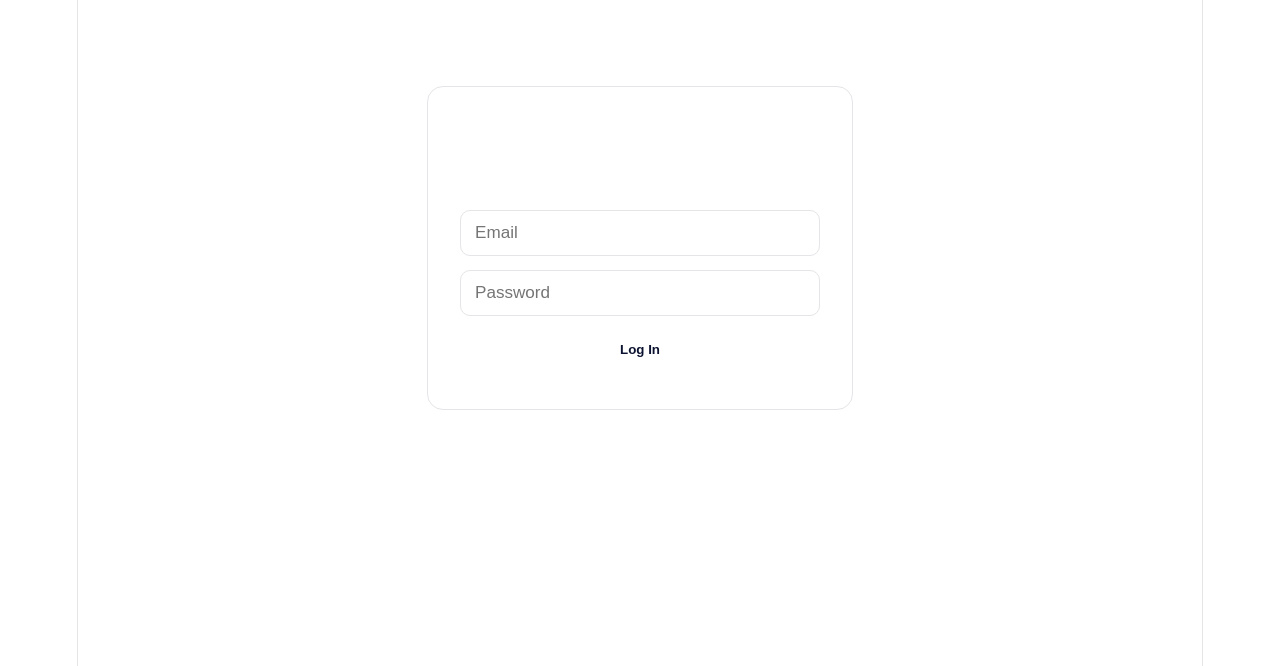
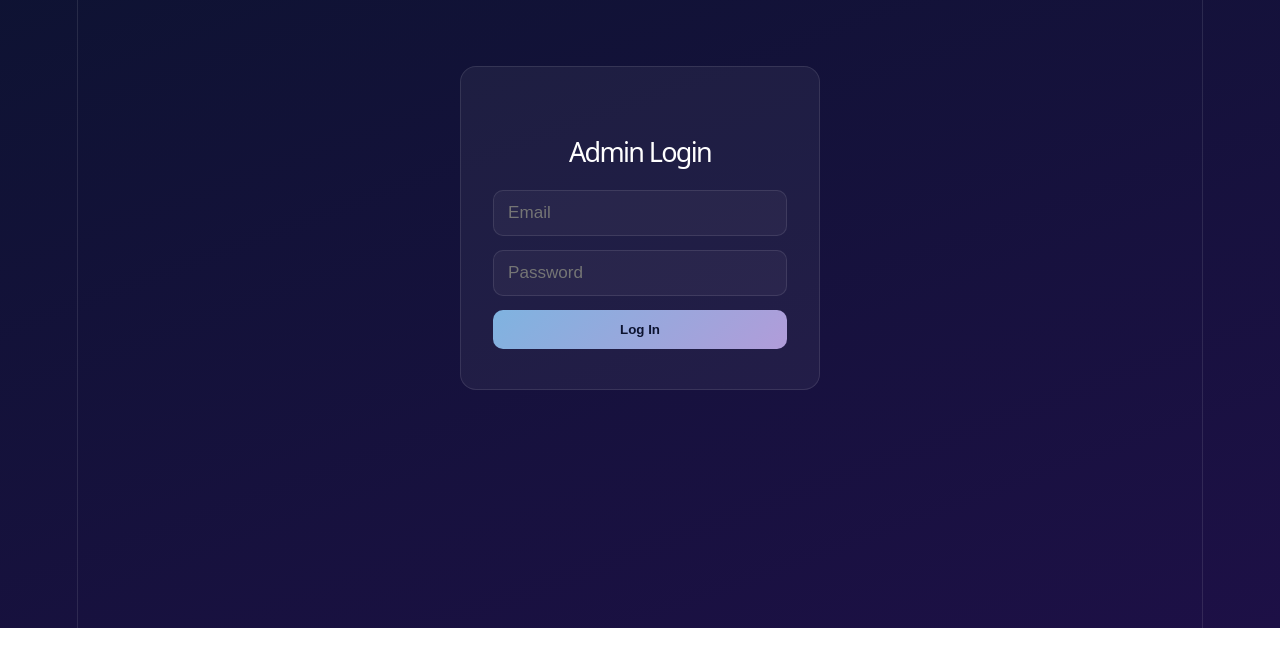
Before and after one commit to amryasser017/quran-app, a React (Vite) app: page /admin/login in a window 1280 px wide. Shown: the part 172-838 px from the top of the page. After the commit the page ends 800 px from the top, so only its background shows below. Built offline with nearby package versions, Linux system fonts and the light colour scheme.

Commit message:
Update App.css

```diff
--- a/src/App.css
+++ b/src/App.css
@@ -353,4 +353,100 @@
         flex-wrap: wrap;
         gap: 10px;
     }
+
 }
+
+:root {
+    --bg-blue: #0c1330;
+    --bg-purple: #1d1046;
+    --surface: rgba(255, 255, 255, 0.05);
+    --surface-hover: rgba(255, 255, 255, 0.08);
+    --border: rgba(255, 255, 255, 0.1);
+    --accent-blue: #7fb3e0;
+    --accent-purple: #b19cd9;
+    --text: #eae8f5;
+    --text-dim: #9691b5;
+}
+
+* {
+    margin: 0;
+    padding: 0;
+    box-sizing: border-box;
+}
+
+html {
+    scroll-behavior: smooth;
+}
+
+body {
+    background: linear-gradient(160deg, var(--bg-blue) 0%, var(--bg-purple) 100%);
+    background-attachment: fixed;
+    color: var(--text);
+    font-family: 'Segoe UI', -apple-system, sans-serif;
+    min-height: 100vh;
+}
+
+.status-text {
+    text-align: center;
+    color: var(--text-dim);
+    padding: 60px 20px;
+    font-size: 1.1rem;
+}
+
+.page-title {
+    text-align: center;
+    font-size: 2.4rem;
+    color: #ffffff;
+    margin-bottom: 10px;
+    font-weight: 700;
+}
+
+.page-subtitle {
+    text-align: center;
+    color: var(--text-dim);
+    font-size: 1rem;
+    margin-bottom: 40px;
+}
+
+.search-input {
+    display: block;
+    width: 100%;
+    max-width: 420px;
+    margin: 0 auto 40px;
+    padding: 12px 18px;
+    background-color: var(--surface);
+    border: 1px solid var(--border);
+    border-radius: 24px;
+    color: var(--text);
+    font-size: 1rem;
+    transition: border-color 0.3s ease, background-color 0.3s ease;
+}
+
+.search-input:focus {
+    outline: none;
+    border-color: var(--accent-blue);
+    background-color: var(--surface-hover);
+}
+
+.back-link {
+    display: inline-block;
+    color: var(--accent-blue);
+    text-decoration: none;
+    margin-bottom: 24px;
+    font-size: 0.95rem;
+    transition: color 0.3s ease;
+}
+
+.back-link:hover {
+    color: var(--accent-purple);
+}
+
+@media (max-width: 767px) {
+    .page-title {
+        font-size: 1.8rem;
+    }
+    .page-subtitle {
+        font-size: 0.9rem;
+        margin-bottom: 28px;
+    }
+}
```
